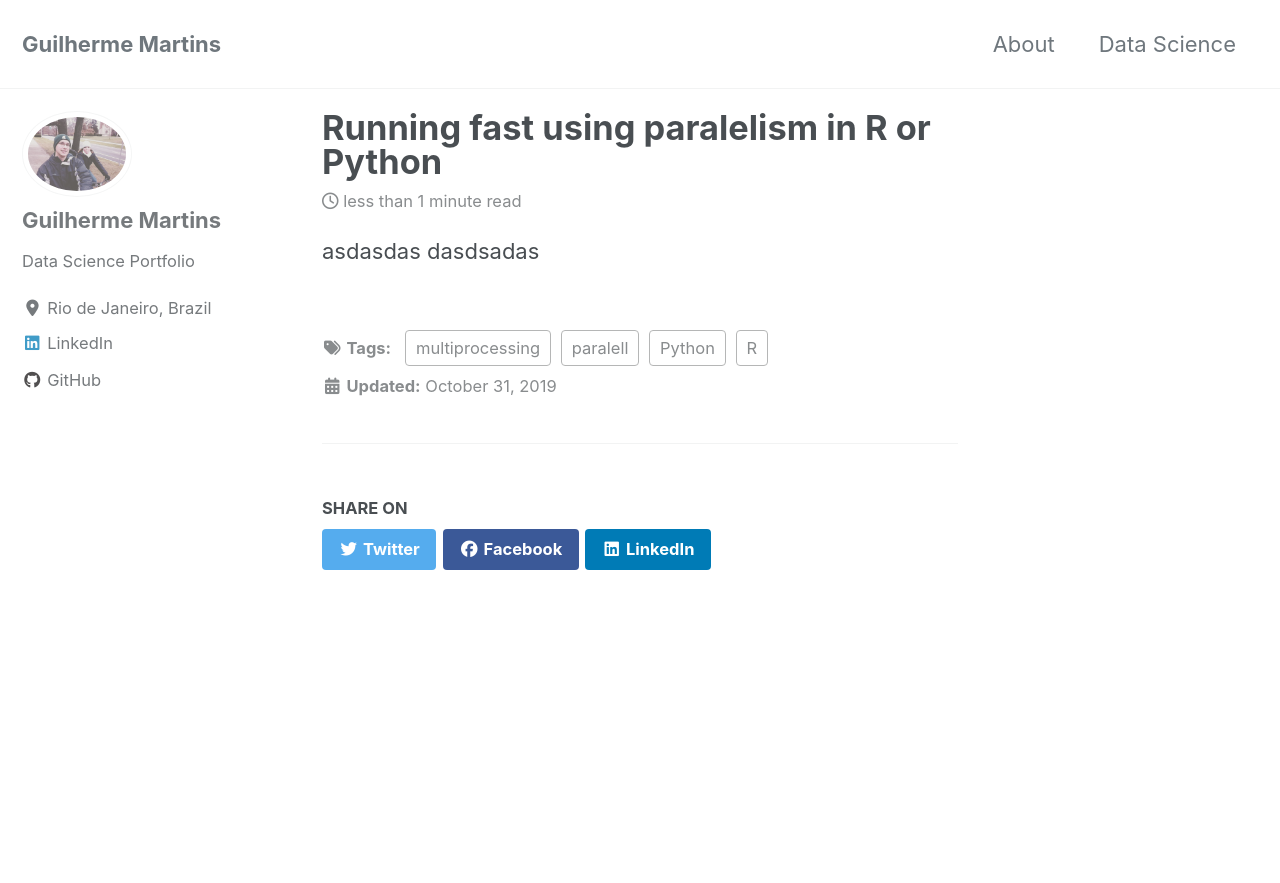
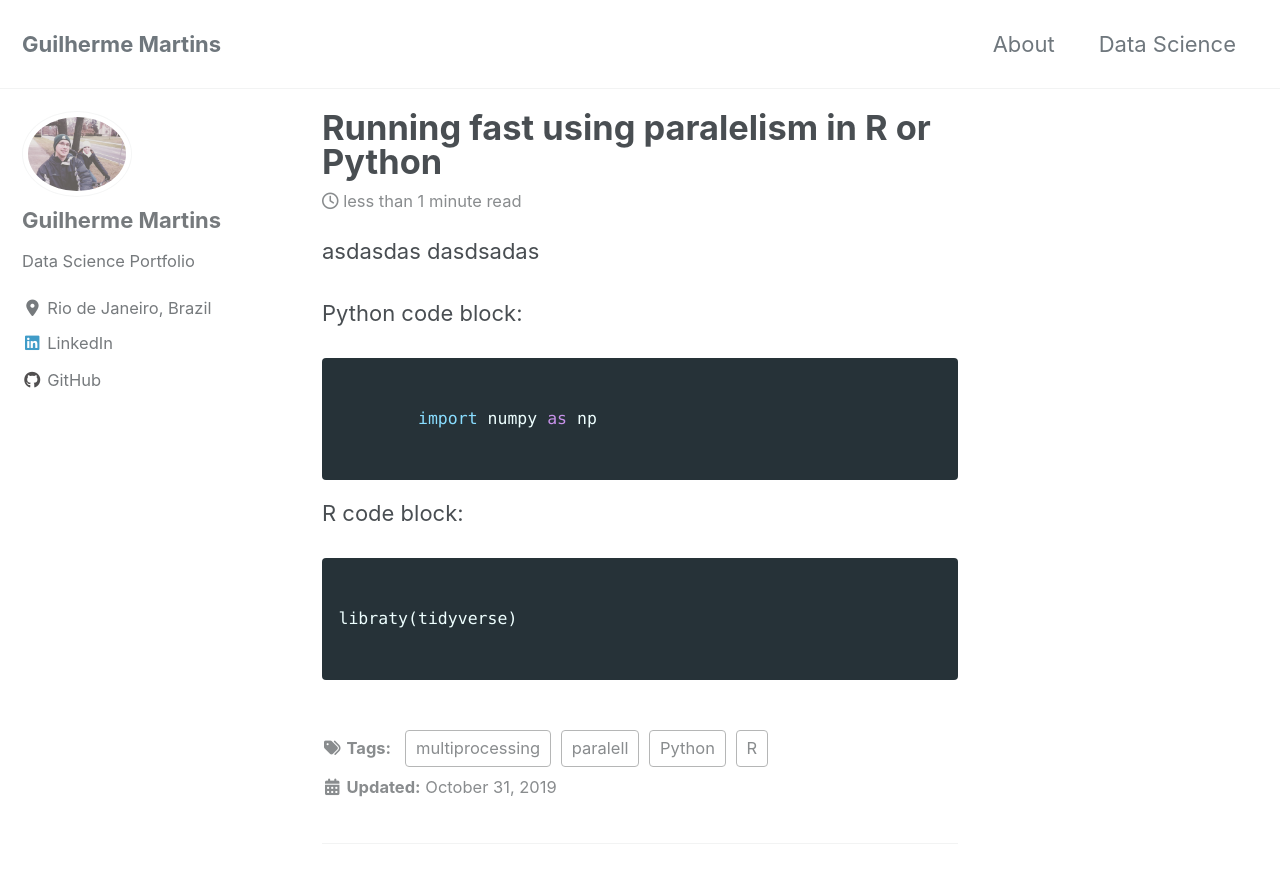
Before and after one commit to guilhermecsm/guilhermecsm.github.io, a Jekyll site: the page built from _posts/2019-10-31-parallel.md, in a window 1280 px wide and 900 px high. Shown: the top 883 px of the window. Built offline with Jekyll 4.4.1, drawn with Linux system fonts in a browser that asks for light colours; cached includes are drawn as plain includes; nearby versions of some CDN libraries.

Commit message:
first post

````diff
--- a/_posts/2019-10-31-parallel.md
+++ b/_posts/2019-10-31-parallel.md
@@ -6,3 +6,22 @@ tags: [multiprocessing, paralell, R, Python]
 
 asdasdas
 dasdsadas
+
+
+Python code block:
+
+```python
+
+	import numpy as np
+
+```
+
+
+
+R code block:
+
+```r
+
+libraty(tidyverse)
+
+```
````
